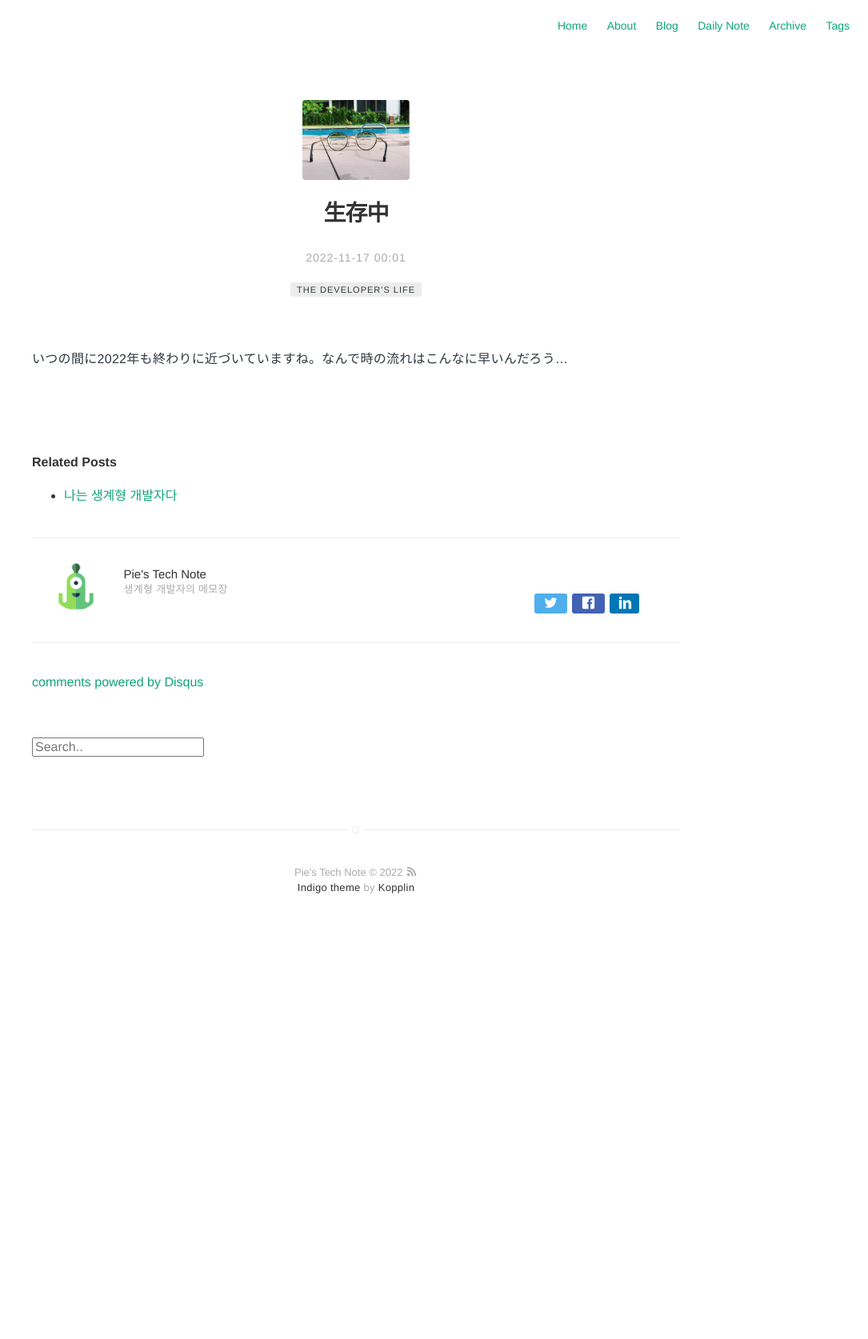
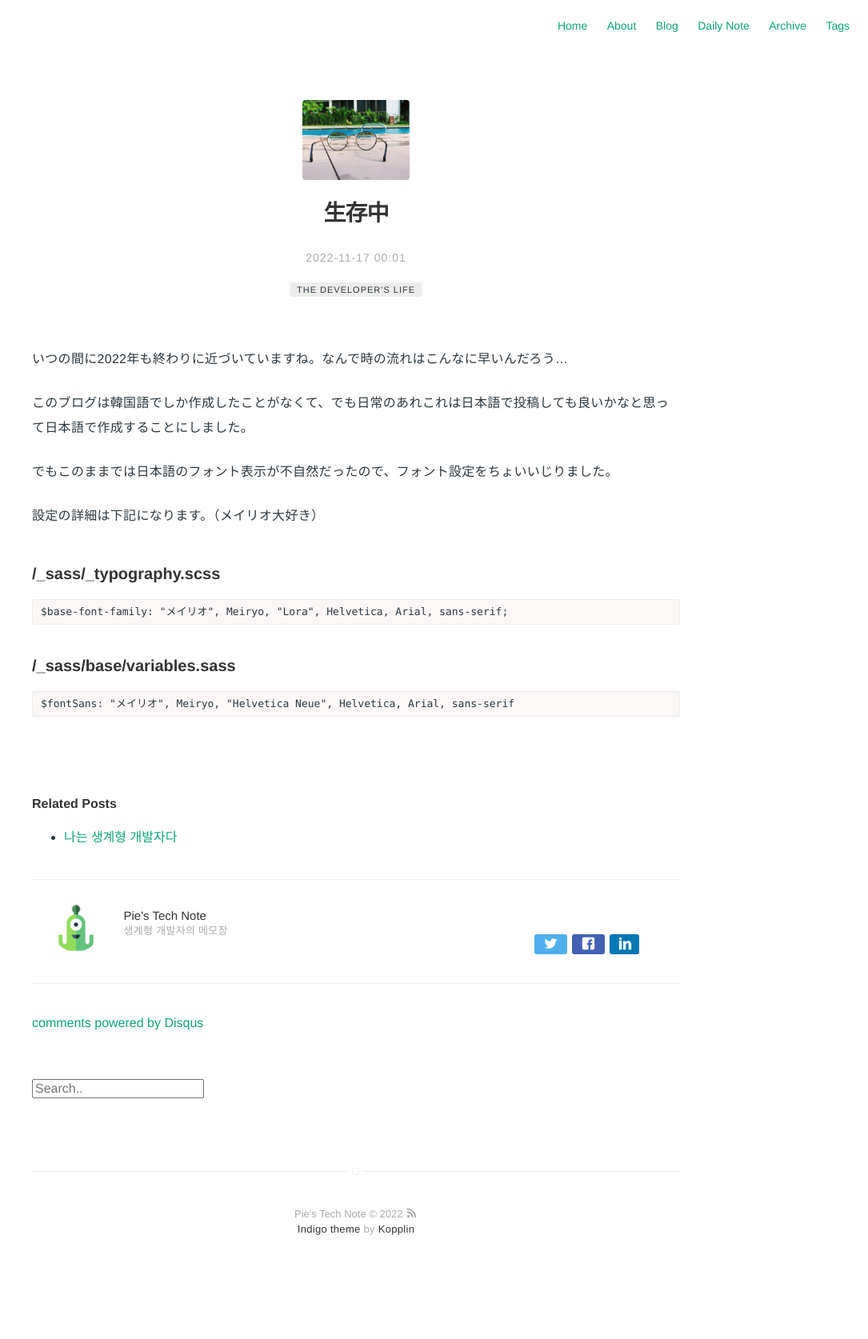
Before and after one commit to Pie001/pie001.github.io, a Jekyll site: the page built from _posts/2022-11-17-7002.md, in a window 1280 px wide. Shown: the whole page at 80% size, without its empty margins (195-1280 px from the left). Built offline with Jekyll 4.4.1, drawn with Linux system fonts in a browser that asks for light colours; comment, search, counter and statistics services are not loaded; before the commit the page ends 1248 px from its top, so only the background shows below that.

Commit message:
Update 2022-11-17-7002.md

````diff
--- a/_posts/2022-11-17-7002.md
+++ b/_posts/2022-11-17-7002.md
@@ -13,3 +13,19 @@ description: 生きています。
 ---
 
 いつの間に2022年も終わりに近づいていますね。なんで時の流れはこんなに早いんだろう…
+
+このブログは韓国語でしか作成したことがなくて、でも日常のあれこれは日本語で投稿しても良いかなと思って日本語で作成することにしました。
+
+でもこのままでは日本語のフォント表示が不自然だったので、フォント設定をちょいいじりました。
+
+設定の詳細は下記になります。（メイリオ大好き）
+
+### /_sass/_typography.scss
+```
+$base-font-family: "メイリオ", Meiryo, "Lora", Helvetica, Arial, sans-serif;
+```
+
+### /_sass/base/variables.sass
+```
+$fontSans: "メイリオ", Meiryo, "Helvetica Neue", Helvetica, Arial, sans-serif
+```
````
